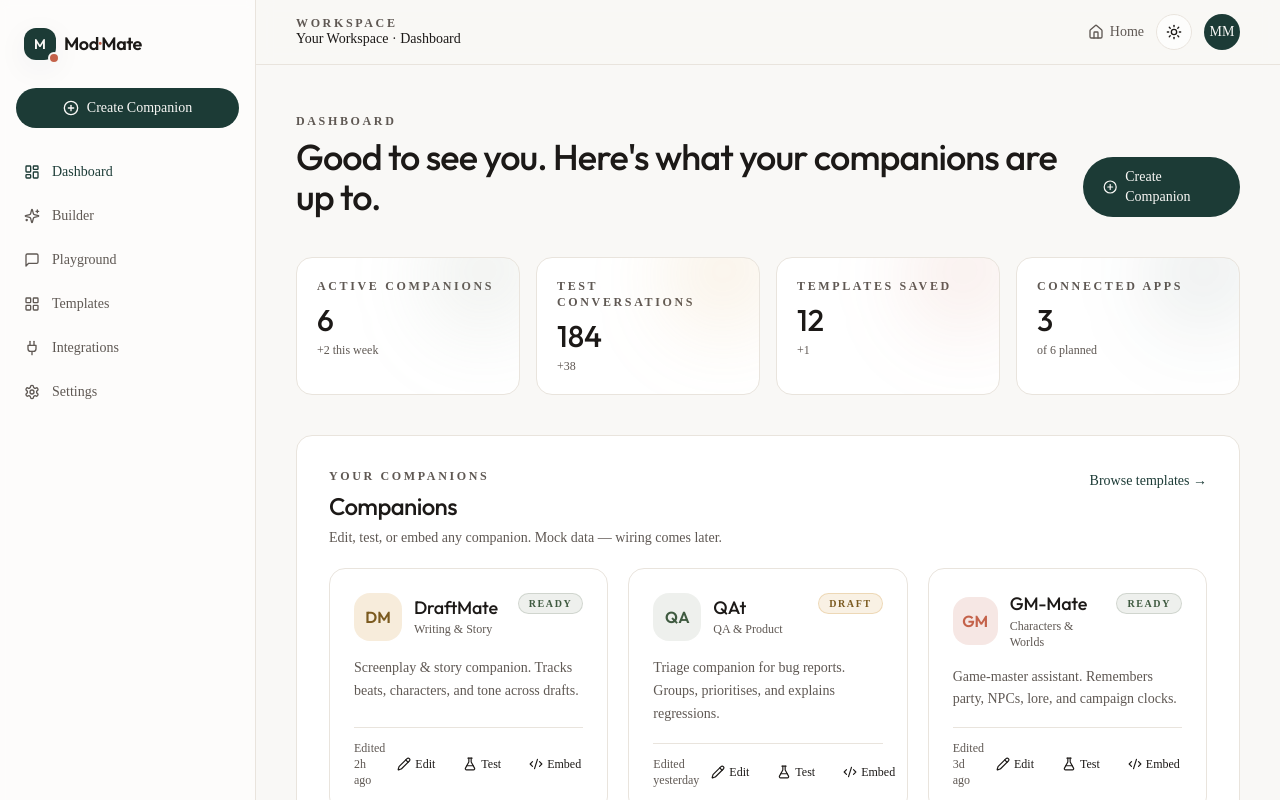
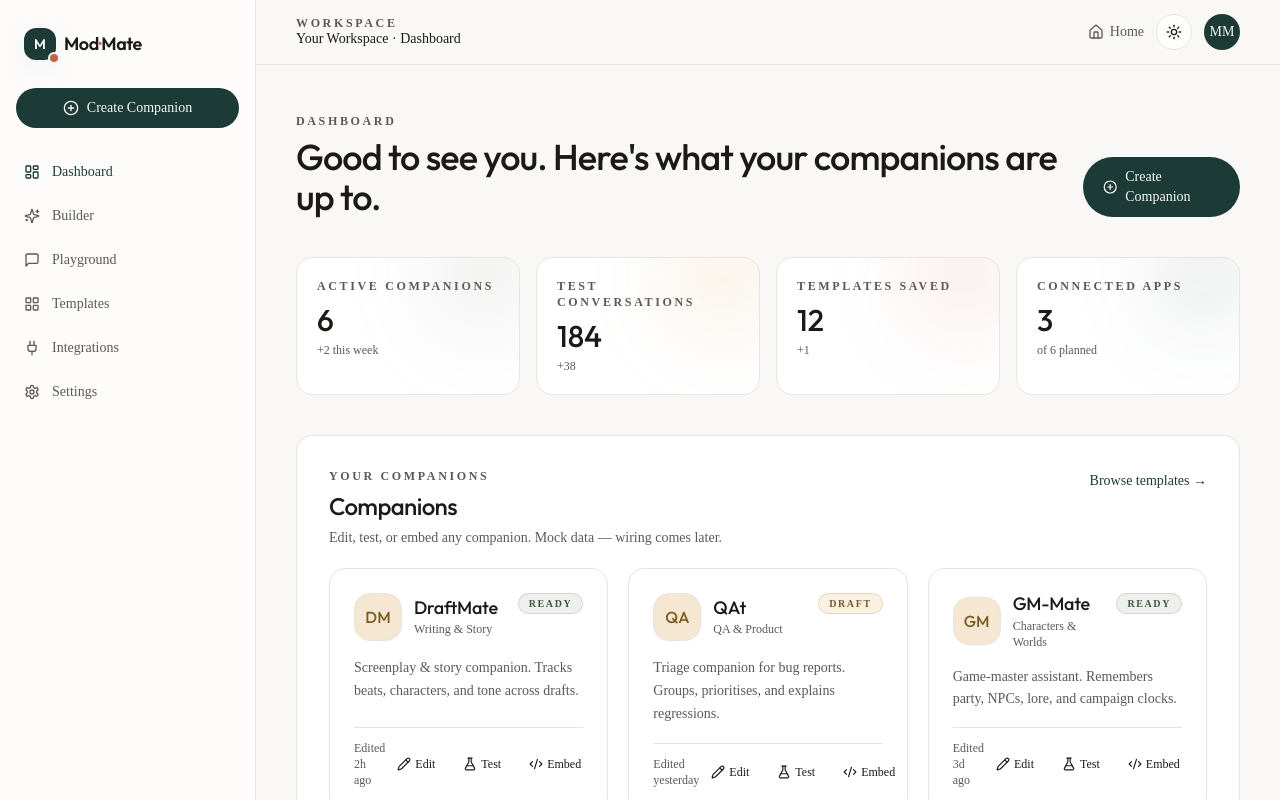
Before and after one commit to KingCarni/Mod-Mate, a Next.js app: page /dashboard in a window 1280 px wide. Shown: the top 800 px of the page. Built offline with nearby package versions, Linux system fonts and the light colour scheme.

Commit message:
Render companion avatars on dashboard cards

```diff
--- a/src/components/mate/CompanionCard.tsx
+++ b/src/components/mate/CompanionCard.tsx
@@ -4,13 +4,8 @@ import React from "react";
 import { Link } from "@/components/compat/Router";
 import { Pencil, FlaskConical, Code2 } from "lucide-react";
 import Badge from "@/components/mate/Badge";
-
-const ACCENTS = {
-  sage: "bg-accent-sage/15 text-[#3F5A40]",
-  ochre: "bg-accent-ochre/20 text-[#7B5A1F]",
-  terracotta: "bg-secondary/15 text-secondary",
-  primary: "bg-primary/10 text-primary",
-};
+import CompanionAvatar from "@/components/mate/CompanionAvatar";
+import type { CompanionAvatar as CompanionAvatarMetadata } from "@/types/companionProfile";
 
 const STATUS_TONE = {
   Ready: "sage",
@@ -18,8 +13,20 @@ const STATUS_TONE = {
   Template: "primary",
 };
 
-const CompanionCard = ({ companion }) => {
-  const accent = ACCENTS[companion.accent] || ACCENTS.primary;
+type CompanionCardProps = {
+  companion: {
+    id: string;
+    name: string;
+    category: string;
+    description: string;
+    status: keyof typeof STATUS_TONE | string;
+    initials: string;
+    lastEdited: string;
+    avatar?: CompanionAvatarMetadata;
+  };
+};
+
+const CompanionCard = ({ companion }: CompanionCardProps) => {
   return (
     <article
       className="surface-card p-6 lift-on-hover flex flex-col gap-4"
@@ -27,18 +34,19 @@ const CompanionCard = ({ companion }) => {
     >
       <div className="flex items-start justify-between gap-3">
         <div className="flex items-center gap-3">
-          <div
-            className={`h-12 w-12 rounded-2xl flex items-center justify-center font-heading font-semibold ${accent}`}
-            aria-hidden="true"
-          >
-            {companion.initials}
-          </div>
+          <CompanionAvatar
+            name={companion.name}
+            initials={companion.initials}
+            avatar={companion.avatar}
+            size="lg"
+            className="!h-12 !w-12 !rounded-2xl !text-base"
+          />
           <div>
             <h3 className="font-heading text-lg font-medium leading-tight">{companion.name}</h3>
             <p className="text-xs text-muted-foreground mt-0.5">{companion.category}</p>
           </div>
         </div>
-        <Badge tone={STATUS_TONE[companion.status] || "neutral"}>{companion.status}</Badge>
+        <Badge tone={STATUS_TONE[companion.status as keyof typeof STATUS_TONE] || "neutral"}>{companion.status}</Badge>
       </div>
 
       <p className="text-sm text-muted-foreground leading-relaxed">{companion.description}</p>
```
